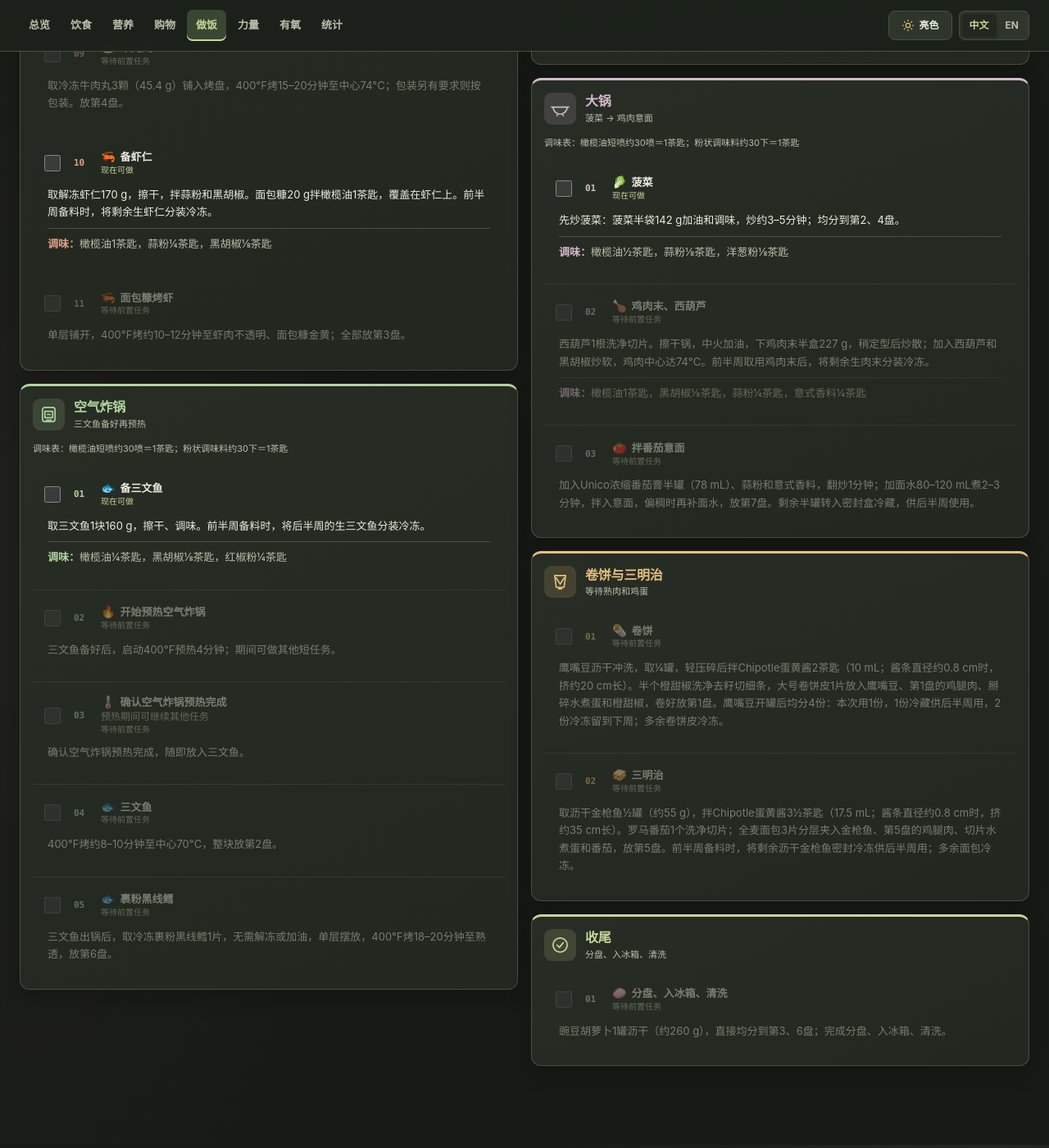
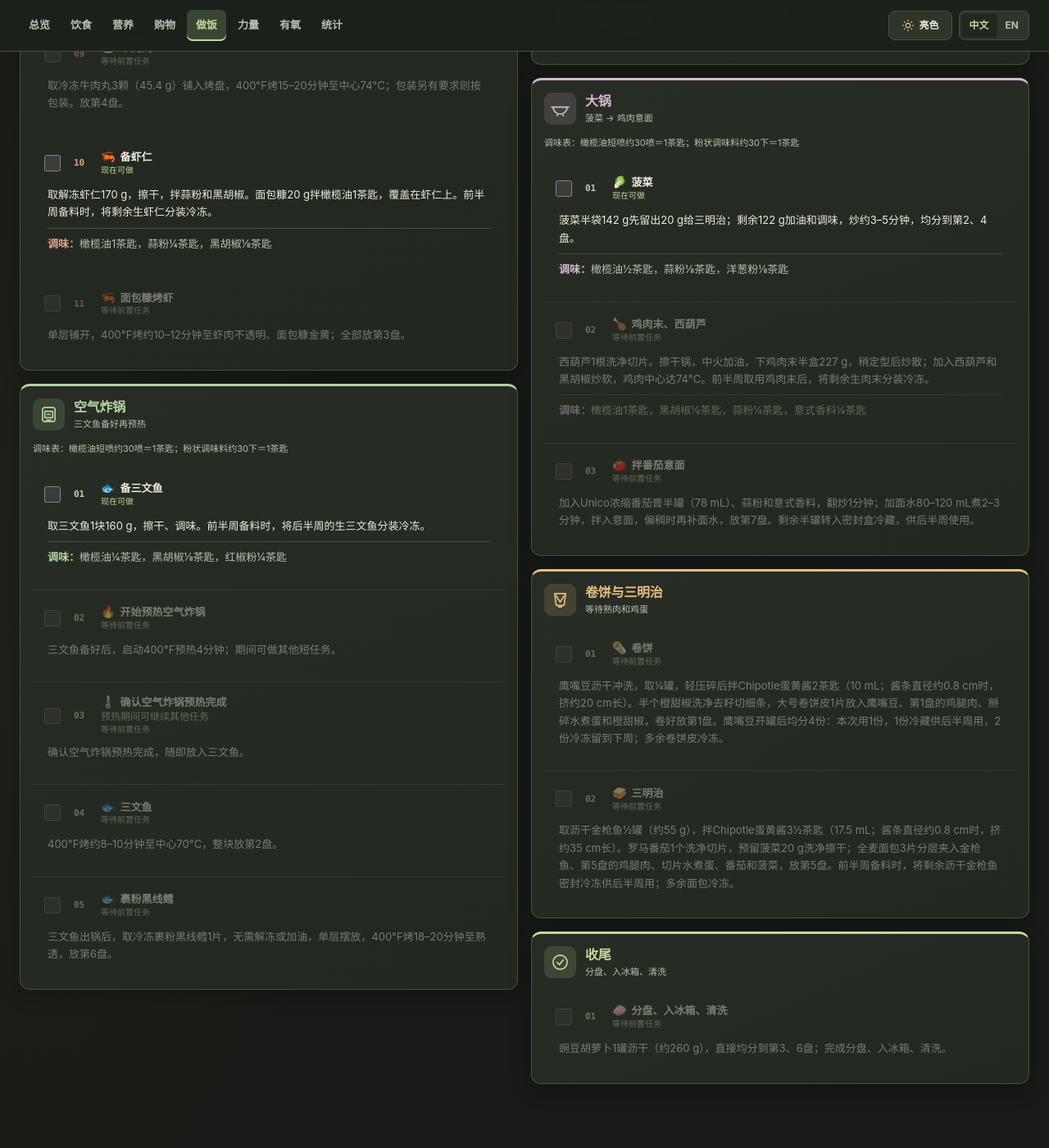
Before and after one commit to yunhaixiang/fitness, a Jekyll site: the page built from cooking.md, in a window 1280 px wide and 1400 px high, scrolled down 2075 px. Shown: the whole window at 82% size. Built offline with Jekyll 4.4.1, drawn with Linux system fonts in a browser that asks for light colours.

Commit message:
Reserve spinach for weekly sandwiches

```diff
--- a/_includes/diet-schedule.html
+++ b/_includes/diet-schedule.html
@@ -25,7 +25,7 @@
 <td>上4</td><td>周二</td><td>午餐</td><td data-en="Potato Wedges">土豆块</td><td data-en="1/2 Box BBQ Ribs, 3 Beef Meatballs, 1½ Boiled Eggs">BBQ排骨半盒，牛肉丸3颗，水煮蛋1½个</td><td data-en="Spinach, Mushrooms">菠菜，蘑菇</td><td>{{ site.data.meal_nutrition.meals.potato.kcal }}</td>
 </tr>
 <tr data-nutrition-key="bread">
-<td>上5</td><td>周二</td><td>晚餐</td><td data-en="3 Slices Whole-Wheat Bread">全麦面包3片</td><td data-en="1½ Chicken Thighs, 1 Boiled Egg, 1/2 Can Tuna, 3½ tsp Chipotle Mayonnaise">鸡大腿肉1½块，水煮蛋1个，金枪鱼½罐，Chipotle蛋黄酱3½茶匙</td><td data-en="1 Roma Tomato">罗马番茄1个</td><td>{{ site.data.meal_nutrition.meals.bread.kcal }}</td>
+<td>上5</td><td>周二</td><td>晚餐</td><td data-en="3 Slices Whole-Wheat Bread">全麦面包3片</td><td data-en="1½ Chicken Thighs, 1 Boiled Egg, 1/2 Can Tuna, 3½ tsp Chipotle Mayonnaise">鸡大腿肉1½块，水煮蛋1个，金枪鱼½罐，Chipotle蛋黄酱3½茶匙</td><td data-en="1 Roma Tomato, 20 g Spinach">罗马番茄1个，菠菜20 g</td><td>{{ site.data.meal_nutrition.meals.bread.kcal }}</td>
 </tr>
 <tr data-nutrition-key="rice">
 <td>上6</td><td>周三</td><td>午餐</td><td data-en="Curry Rice">咖喱米饭</td><td data-en="1 Breaded Haddock Fillet, 2½ Boiled Eggs">裹粉黑线鳕1片，水煮蛋2½个</td><td data-en="Peas, Carrots">豌豆，胡萝卜</td><td>{{ site.data.meal_nutrition.meals.rice.kcal }}</td>
@@ -46,7 +46,7 @@
 <td>下4</td><td>周五</td><td>晚餐</td><td data-en="Potato Wedges">土豆块</td><td data-en="1/2 Box BBQ Ribs, 3 Beef Meatballs, 1½ Boiled Eggs">BBQ排骨半盒，牛肉丸3颗，水煮蛋1½个</td><td data-en="Spinach, Mushrooms">菠菜，蘑菇</td><td>{{ site.data.meal_nutrition.meals.potato.kcal }}</td>
 </tr>
 <tr data-nutrition-key="bread">
-<td>下5</td><td>周六</td><td>午餐</td><td data-en="3 Slices Whole-Wheat Bread">全麦面包3片</td><td data-en="1½ Chicken Thighs, 1 Boiled Egg, 1/2 Can Tuna, 3½ tsp Chipotle Mayonnaise">鸡大腿肉1½块，水煮蛋1个，金枪鱼½罐，Chipotle蛋黄酱3½茶匙</td><td data-en="1 Roma Tomato">罗马番茄1个</td><td>{{ site.data.meal_nutrition.meals.bread.kcal }}</td>
+<td>下5</td><td>周六</td><td>午餐</td><td data-en="3 Slices Whole-Wheat Bread">全麦面包3片</td><td data-en="1½ Chicken Thighs, 1 Boiled Egg, 1/2 Can Tuna, 3½ tsp Chipotle Mayonnaise">鸡大腿肉1½块，水煮蛋1个，金枪鱼½罐，Chipotle蛋黄酱3½茶匙</td><td data-en="1 Roma Tomato, 20 g Spinach">罗马番茄1个，菠菜20 g</td><td>{{ site.data.meal_nutrition.meals.bread.kcal }}</td>
 </tr>
 <tr data-nutrition-key="rice">
 <td>下6</td><td>周六</td><td>晚餐</td><td data-en="Curry Rice">咖喱米饭</td><td data-en="1 Breaded Haddock Fillet, 2½ Boiled Eggs">裹粉黑线鳕1片，水煮蛋2½个</td><td data-en="Peas, Carrots">豌豆，胡萝卜</td><td>{{ site.data.meal_nutrition.meals.rice.kcal }}</td>
--- a/_includes/nutrition-meal-summary.html
+++ b/_includes/nutrition-meal-summary.html
@@ -30,7 +30,7 @@
 {% when 'bread' %}
 <th scope="row"><span class="meal-summary-number">{{ forloop.index }}</span><span data-en="🥪 Sandwich">🥪 三明治</span></th>
 <td><div data-en="🍗 1½ Chicken Thighs ({{ portion.thigh | times: 100 | round: 0 }} g)">🍗 鸡大腿肉1½块（{{ portion.thigh | times: 100 | round: 0 }} g）</div><div data-en="🥚 {{ portion.egg | times: 1 | round: 0 }} Boiled Egg">🥚 水煮蛋{{ portion.egg | times: 1 | round: 0 }}个</div><div data-en="🐟 ½ Can Tuna ({{ portion.tuna | times: 55 | round: 0 }} g)">🐟 金枪鱼½罐（{{ portion.tuna | times: 55 | round: 0 }} g）</div></td>
-<td><div data-en="🍅 1 Roma Tomato ({{ portion.tomato | times: 100 | round: 0 }} g)">🍅 罗马番茄1个（{{ portion.tomato | times: 100 | round: 0 }} g）</div></td>
+<td><div data-en="🍅 1 Roma Tomato ({{ portion.tomato | times: 100 | round: 0 }} g)">🍅 罗马番茄1个（{{ portion.tomato | times: 100 | round: 0 }} g）</div><div data-en="🥬 Spinach {{ portion.spinach | times: 100 | round: 0 }} g">🥬 菠菜{{ portion.spinach | times: 100 | round: 0 }} g</div></td>
 <td><div data-en="🍞 {{ portion.bread | times: 2 | round: 0 }} Slices Whole-Wheat Bread">🍞 全麦面包{{ portion.bread | times: 2 | round: 0 }}片</div><div data-en="🥣 {{ portion.mayo | times: 1 | round: 1 }} tsp Chipotle Mayonnaise">🥣 Chipotle蛋黄酱{{ portion.mayo | times: 1 | round: 1 }}茶匙</div></td>
 {% when 'rice' %}
 <th scope="row"><span class="meal-summary-number">{{ forloop.index }}</span><span data-en="🍛 Curry Rice">🍛 咖喱米饭</span></th>
--- a/cooking.md
+++ b/cooking.md
@@ -93,7 +93,7 @@ cooking: true
 </tbody></table>
 </div>
 <ol>
-<li data-en="Cook half a bag of spinach (142 g) first, with oil and seasonings, for 3–5 minutes. Split equally between meals 2 and 4.">先炒菠菜：菠菜半袋142 g加油和调味，炒约3–5分钟；均分到第2、4盘。</li>
+<li data-en="Set aside 20 g from the half-bag of spinach (142 g) for the sandwich. Cook the remaining 122 g with oil and seasonings for 3–5 minutes; split equally between meals 2 and 4.">菠菜半袋142 g先留出20 g给三明治；剩余122 g加油和调味，炒约3–5分钟，均分到第2、4盘。</li>
 <li data-en="Wash and slice 1 zucchini. Dry the wok and add oil over medium heat. Add half a pack of ground chicken (227 g), let it set briefly, then break it up. Add the zucchini and black pepper; cook until tender, with the chicken reaching 74°C. During the first cooking session, freeze the remaining raw ground chicken after taking this portion.">西葫芦1根洗净切片。擦干锅，中火加油，下鸡肉末半盒227 g，稍定型后炒散；加入西葫芦和黑胡椒炒软，鸡肉中心达74°C。前半周取用鸡肉末后，将剩余生肉末分装冷冻。</li>
 <li data-en="Stir in half a can of Unico Tomato Paste (78 mL), garlic powder and Italian seasoning for 1 minute. Add 80–120 mL reserved pasta water and simmer for 2–3 minutes. Toss in the spaghetti, adding more pasta water if needed. Place in meal 7. Transfer the remaining half-can to a sealed container and refrigerate for the second cooking session.">加入Unico浓缩番茄膏半罐（78 mL）、蒜粉和意式香料，翻炒1分钟；加面水80–120 mL煮2–3分钟，拌入意面，偏稠时再补面水，放第7盘。剩余半罐转入密封盒冷藏，供后半周使用。</li>
 </ol>
@@ -101,7 +101,7 @@ cooking: true
 <h2 id="wraps" data-en="Wrap and Sandwich">卷饼与三明治线程</h2>
 <ol>
 <li data-en="Drain and rinse the chickpeas; use a quarter can and lightly mash with 2 tsp Chipotle mayonnaise (10 mL; about 20 cm squeezed length at a strand diameter of 0.8 cm). Wash, deseed and slice half an orange bell pepper. Fill 1 large tortilla with the chickpeas, meal 1’s shredded chicken, crumbled boiled egg and pepper; roll and place in meal 1. On opening the chickpeas, split into four portions: use one now, refrigerate one for the second session, and freeze two for next week. Freeze spare tortillas.">鹰嘴豆沥干冲洗，取¼罐，轻压碎后拌Chipotle蛋黄酱2茶匙（10 mL；酱条直径约0.8 cm时，挤约20 cm长）。半个橙甜椒洗净去籽切细条，大号卷饼皮1片放入鹰嘴豆、第1盘的鸡腿肉、掰碎水煮蛋和橙甜椒，卷好放第1盘。鹰嘴豆开罐后均分4份：本次用1份，1份冷藏供后半周用，2份冷冻留到下周；多余卷饼皮冷冻。</li>
-<li data-en="Use half a can of drained tuna (about 55 g), then mix with 3½ tsp Chipotle mayonnaise (17.5 mL; about 35 cm squeezed length at a strand diameter of 0.8 cm). Wash and slice 1 Roma tomato. Layer 3 slices of whole-wheat bread with the tuna, meal 5’s chicken, sliced boiled egg and tomato; place in meal 5. During the first cooking session, freeze the remaining drained tuna for the second session. Freeze spare bread.">取沥干金枪鱼½罐（约55 g），拌Chipotle蛋黄酱3½茶匙（17.5 mL；酱条直径约0.8 cm时，挤约35 cm长）。罗马番茄1个洗净切片；全麦面包3片分层夹入金枪鱼、第5盘的鸡腿肉、切片水煮蛋和番茄，放第5盘。前半周备料时，将剩余沥干金枪鱼密封冷冻供后半周用；多余面包冷冻。</li>
+<li data-en="Use half a can of drained tuna (about 55 g), then mix with 3½ tsp Chipotle mayonnaise (17.5 mL; about 35 cm squeezed length at a strand diameter of 0.8 cm). Wash and slice 1 Roma tomato; wash and thoroughly dry the reserved 20 g spinach. Layer 3 slices of whole-wheat bread with the tuna, meal 5’s chicken, sliced boiled egg, tomato and spinach; place in meal 5. During the first cooking session, freeze the remaining drained tuna for the second session. Freeze spare bread.">取沥干金枪鱼½罐（约55 g），拌Chipotle蛋黄酱3½茶匙（17.5 mL；酱条直径约0.8 cm时，挤约35 cm长）。罗马番茄1个洗净切片，预留菠菜20 g洗净擦干；全麦面包3片分层夹入金枪鱼、第5盘的鸡腿肉、切片水煮蛋、番茄和菠菜，放第5盘。前半周备料时，将剩余沥干金枪鱼密封冷冻供后半周用；多余面包冷冻。</li>
 </ol>
 <!-- Cook to the product package directions where they differ. Rice noodle method: Erawan Walmart directions, boil dry noodles directly for 6–8 minutes, https://www.walmart.ca/en/ip/Erawan-Rice-Stick/6000199121439 . The timer starts with a 6-minute check; extend as needed. Shrimp is an olive-oil/panko adaptation; oven times vary with size and loading. -->
 
```
Also changed, not shown: _data/meal_nutrition.json (+29 -29 lines), _data/nutrition_basis.json (+4 -3 lines), _data/plan_metrics.yml (+4 -4 lines).
